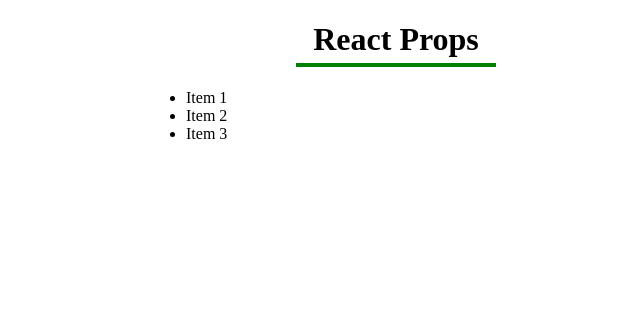
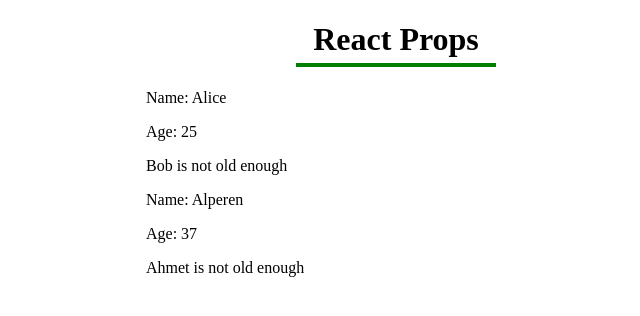
Before and after one commit to alperenweb3/react-props, a React (Create React App) app: page / in a window 1280 px wide. Shown: the top 316 px of the page, without its empty margins (244-884 px from the left). Built offline with nearby package versions, Linux system fonts and the light colour scheme; the HTML template or start-up script is replaced by a standard one.

Commit message:
example 10 update

```diff
--- a/src/App.jsx
+++ b/src/App.jsx
@@ -7,8 +7,8 @@
 //import Role from "./components/example6/User";
 //import Props from "./components/example7/App";
 //import Props from "./components/example8/App";
-import Props from "./components/example9/App";
-//import Props from "./components/example10/App";
+//import Props from "./components/example9/App";
+import Props from "./components/example10/App";
 
 
 /*const onClicked = () => {
--- a/src/components/example10/App.js
+++ b/src/components/example10/App.js
@@ -4,11 +4,15 @@
 function App() {
   const user1 = { name: 'Alice', age: 25 };
   const user2 = { name: 'Bob', age: 15 };
+  const user3 = { name: 'Alperen', age: 37 };
+  const user4 = { name: 'Ahmet', age: 17 };
 
   return (
     <div>
       <User user={user1} />
       <User user={user2} />
+      <User user={user3} />
+      <User user={user4} />
     </div>
   );
 }
--- a/src/components/example10/User.js
+++ b/src/components/example10/User.js
@@ -1,6 +1,7 @@
 import React from 'react';
 
 function User(props) {
+
   const { name, age } = props.user;
 
   if (age >= 18) {
--- a/src/components/example9/App.js
+++ b/src/components/example9/App.js
@@ -6,6 +6,7 @@
     { id: 1, text: 'Item 1' },
     { id: 2, text: 'Item 2' },
     { id: 3, text: 'Item 3' },
+    { id: 4, text: 'Item 4' },
   ];
 
   return (
```
